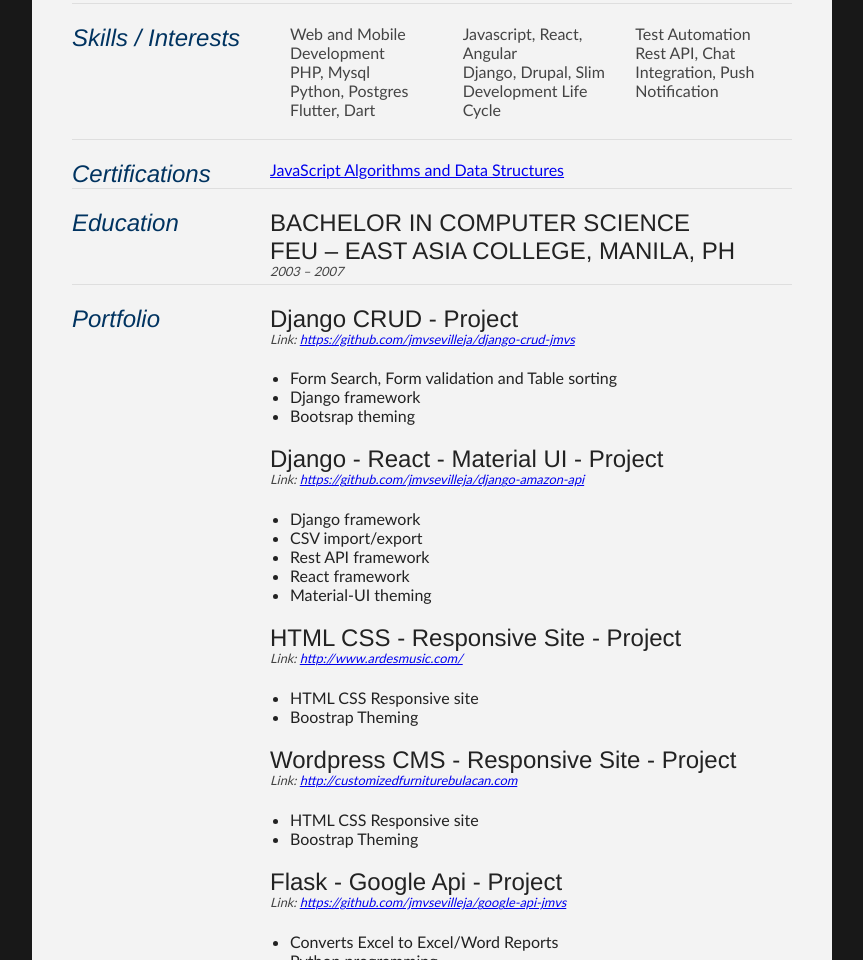
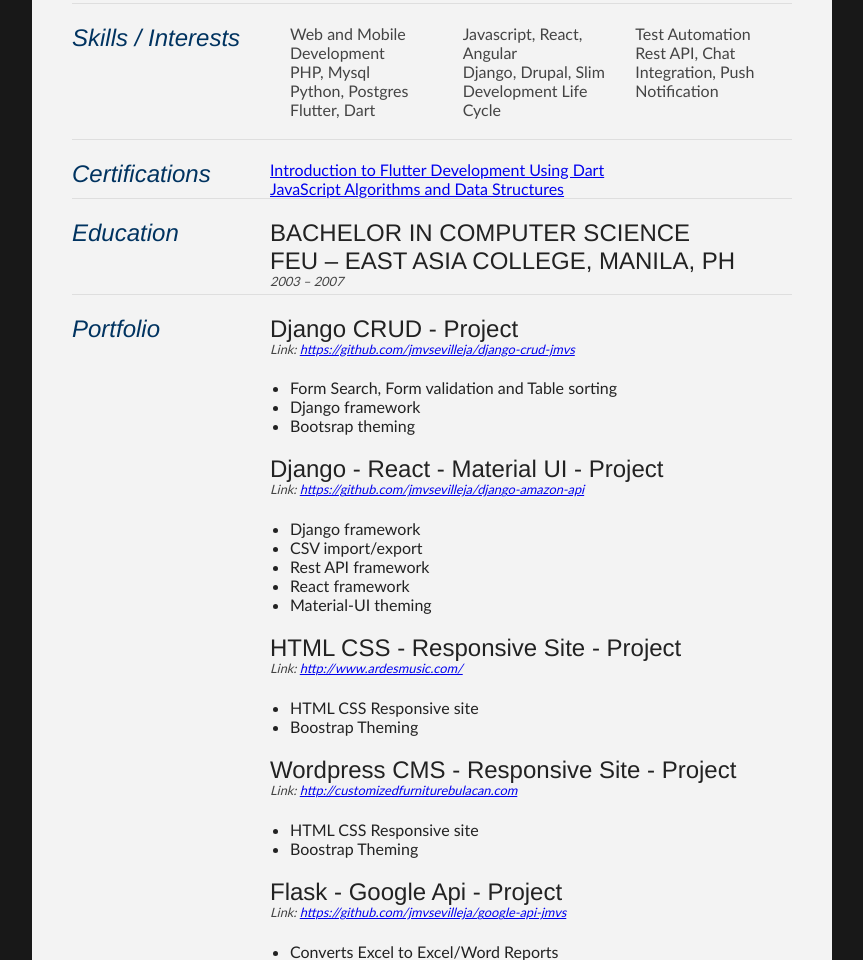
Before and after one commit to jmvsevilleja/Jess-Website, a plain HTML site: page public/index.html in a window 1280 px wide. Shown: the part 1059-2019 px from the top of the page, without its empty margins (208-1071 px from the left). Drawn offline with Linux system fonts and the light colour scheme; a web font is replaced by a local one.

Commit message:
Added flutter certificate

```diff
--- a/public/index.html
+++ b/public/index.html
@@ -145,6 +145,9 @@
                   <h1>Certifications</h1>
               </div>
               <div class="sectionContent">
+                <a target="_blank" href="/images/flutter-certificate.pdf">Introduction to Flutter Development Using Dart</a>
+              </div>
+              <div class="sectionContent">
                 <a target="_blank" href="https://www.freecodecamp.org/certification/fcc71e20a7e-155d-40a2-951c-7fb4d3537349/javascript-algorithms-and-data-structures">JavaScript Algorithms and Data Structures</a>
               </div>
               <div class="clear"></div>
```
Also changed, not shown: 1 other file.
